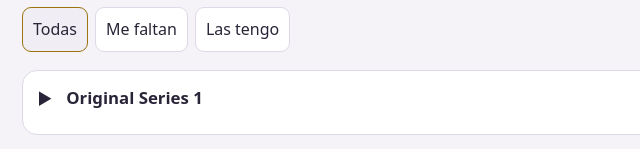
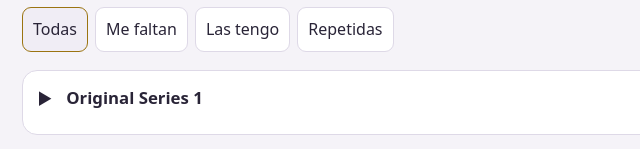
Before and after one commit to pabaal-hub/yokaiwatch, a plain HTML site: page index.html in a window 1280 px wide. Shown: the part 328-477 px from the top of the page, 146-786 px from the left. Drawn offline with Linux system fonts and the light colour scheme; grey boxes are pictures that could not be loaded.

Commit message:
Add files via upload

```diff
--- a/index.html
+++ b/index.html
@@ -37,6 +37,7 @@
       <button type="button" class="filter active" data-filter="all">Todas</button>
       <button type="button" class="filter" data-filter="missing">Me faltan</button>
       <button type="button" class="filter" data-filter="owned">Las tengo</button>
+	  <button type="button" class="filter" data-filter="duplicates">Repetidas</button>
       <span class="spacer"></span>
       <button type="button" id="export-button" class="secondary">Exportar</button>
       <button type="button" id="import-button" class="secondary">Importar</button>
```
